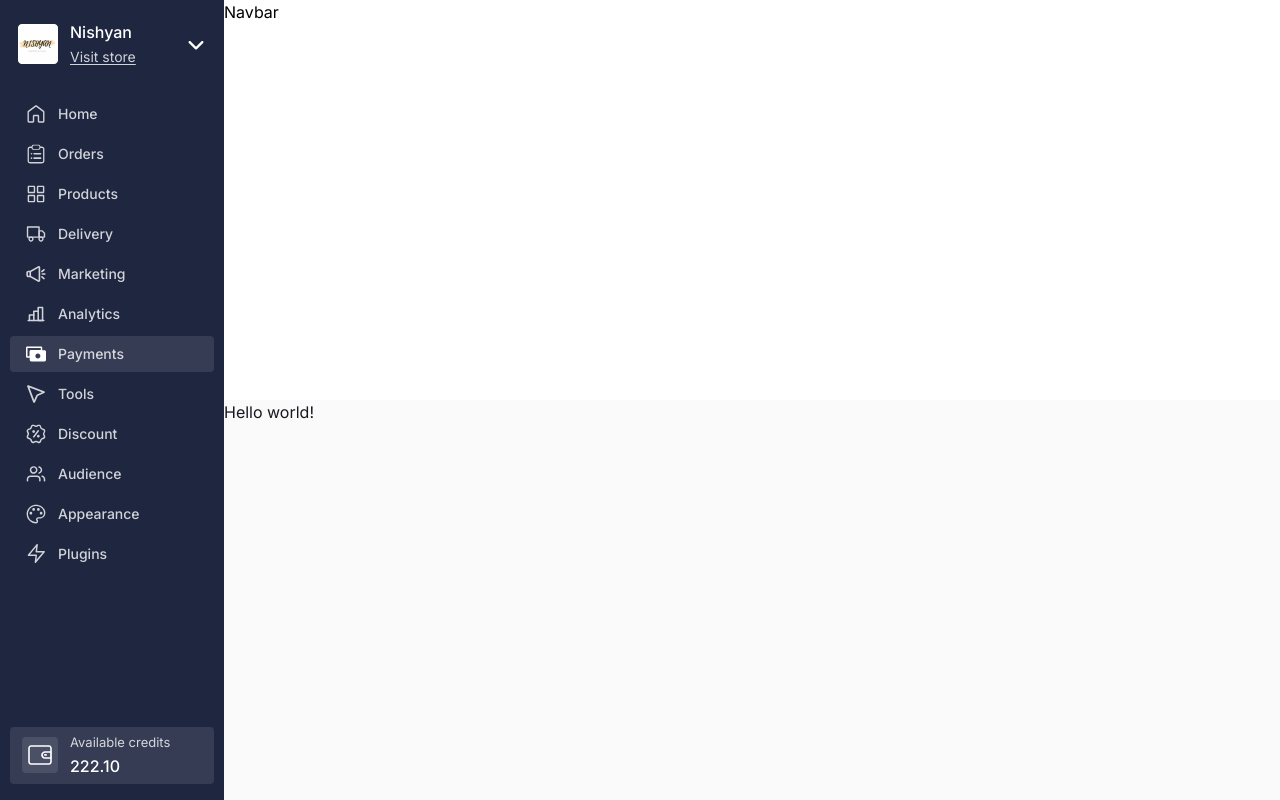
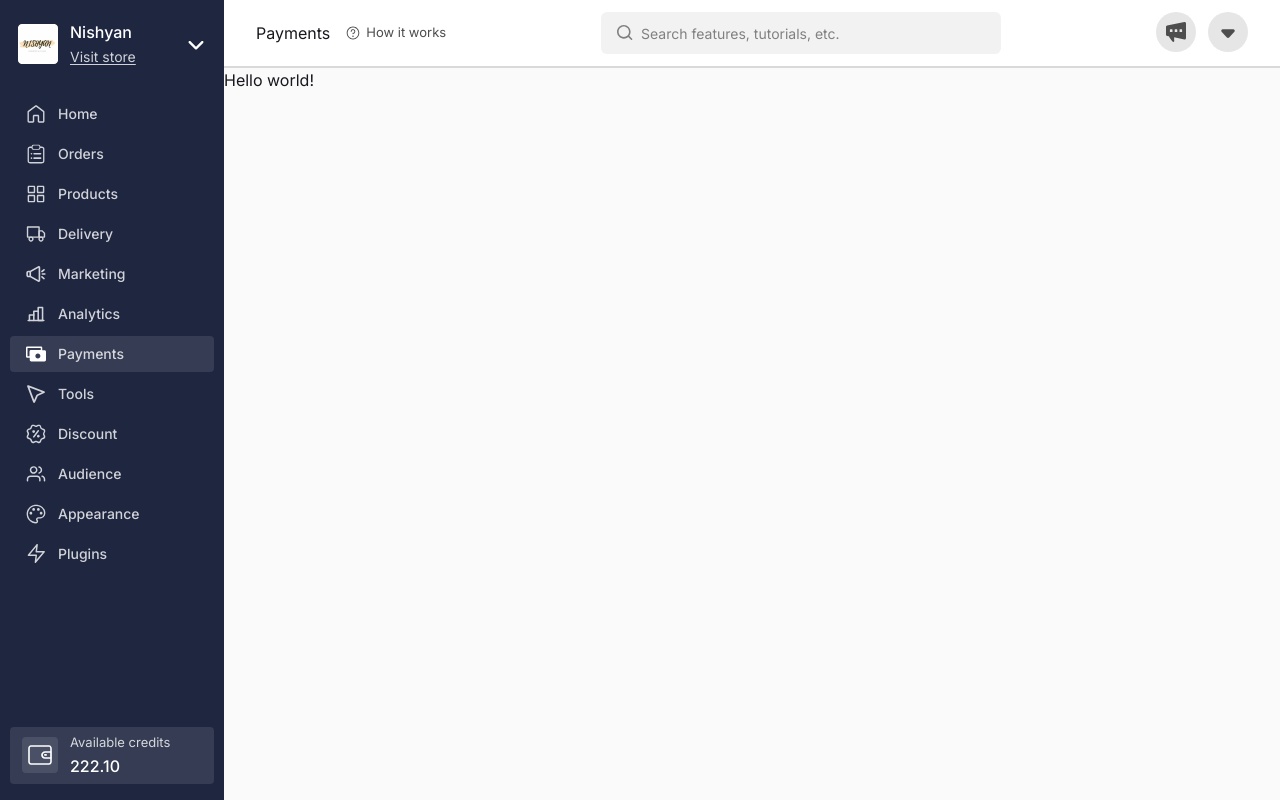
Before and after one commit to inclinedadarsh/payouts-v2, a Next.js app: page / in a window 1280 px wide. Built offline with nearby package versions, Linux system fonts and the light colour scheme.

Commit message:
feat: :sparkles: add navbar

```diff
--- a/src/app/layout.tsx
+++ b/src/app/layout.tsx
@@ -19,10 +19,10 @@ export default function RootLayout({
     return (
         <html lang='en'>
             <body
-                className={`${inter.className} grid grid-rows-2 grid-cols-layout`}
+                className={`${inter.className} text-text grid grid-rows-layout grid-cols-layout`}
             >
                 <Sidebar className='row-span-2' />
-                <Navbar />
+                <Navbar className='' />
                 {children}
             </body>
         </html>
--- a/src/components/Navbar.tsx
+++ b/src/components/Navbar.tsx
@@ -1,5 +1,47 @@
-const Navbar = () => {
-    return <div>Navbar</div>;
+import {
+    helpIcon,
+    menuDropdown,
+    menuMessage,
+    searchIcon,
+} from "@/assets/icons";
+import { cn } from "@/lib/utils";
+import { NavbarProps } from "@/types";
+import Image from "next/image";
+import Link from "next/link";
+
+const Navbar = ({ className, ...props }: NavbarProps) => {
+    return (
+        <nav
+            className={cn(
+                className,
+                "px-8 py-3 flex justify-between gap-4 border-b-2 border-border"
+            )}
+            {...props}
+        >
+            <div className='flex gap-4 items-center grow'>
+                <h1 className=''>Payments</h1>
+                <span className='flex gap-1.5 text-text-2 text-[13px]'>
+                    <Image src={helpIcon} alt='Help icon' /> How it works
+                </span>
+            </div>
+            <div className='flex px-4 py-[9px] gap-2 max-w-[400px] bg-background-2 rounded-md outline-2 focus-within:outline focus-within:outline-primary hover:bg-background-3 items-center grow'>
+                <Image src={searchIcon} alt='Search Icon' />
+                <input
+                    type='text'
+                    placeholder='Search features, tutorials, etc.'
+                    className='placeholder:text-text-3 placeholder:text-sm grow bg-transparent outline-none'
+                />
+            </div>
+            <div className='flex gap-3 grow justify-end'>
+                <Link href='#'>
+                    <Image src={menuMessage} alt='Message Icon' />
+                </Link>
+                <Link href='#'>
+                    <Image src={menuDropdown} alt='Dropdown Icon' />
+                </Link>
+            </div>
+        </nav>
+    );
 };
 
 export default Navbar;
--- a/src/types/index.ts
+++ b/src/types/index.ts
@@ -1,6 +1,10 @@
 import { StaticImageData } from "next/image";
 
 export interface SidebarProps extends React.HTMLAttributes<HTMLDivElement> {
+    className?: string;
+}
+
+export interface NavbarProps extends React.HTMLAttributes<HTMLDivElement> {
     className?: string;
 }
 
--- a/tailwind.config.ts
+++ b/tailwind.config.ts
@@ -39,6 +39,9 @@ const config: Config = {
             gridTemplateColumns: {
                 layout: "224px minmax(0, 1fr)",
             },
+            gridTemplateRows: {
+                layout: "auto 1fr",
+            },
         },
     },
     plugins: [],
```
